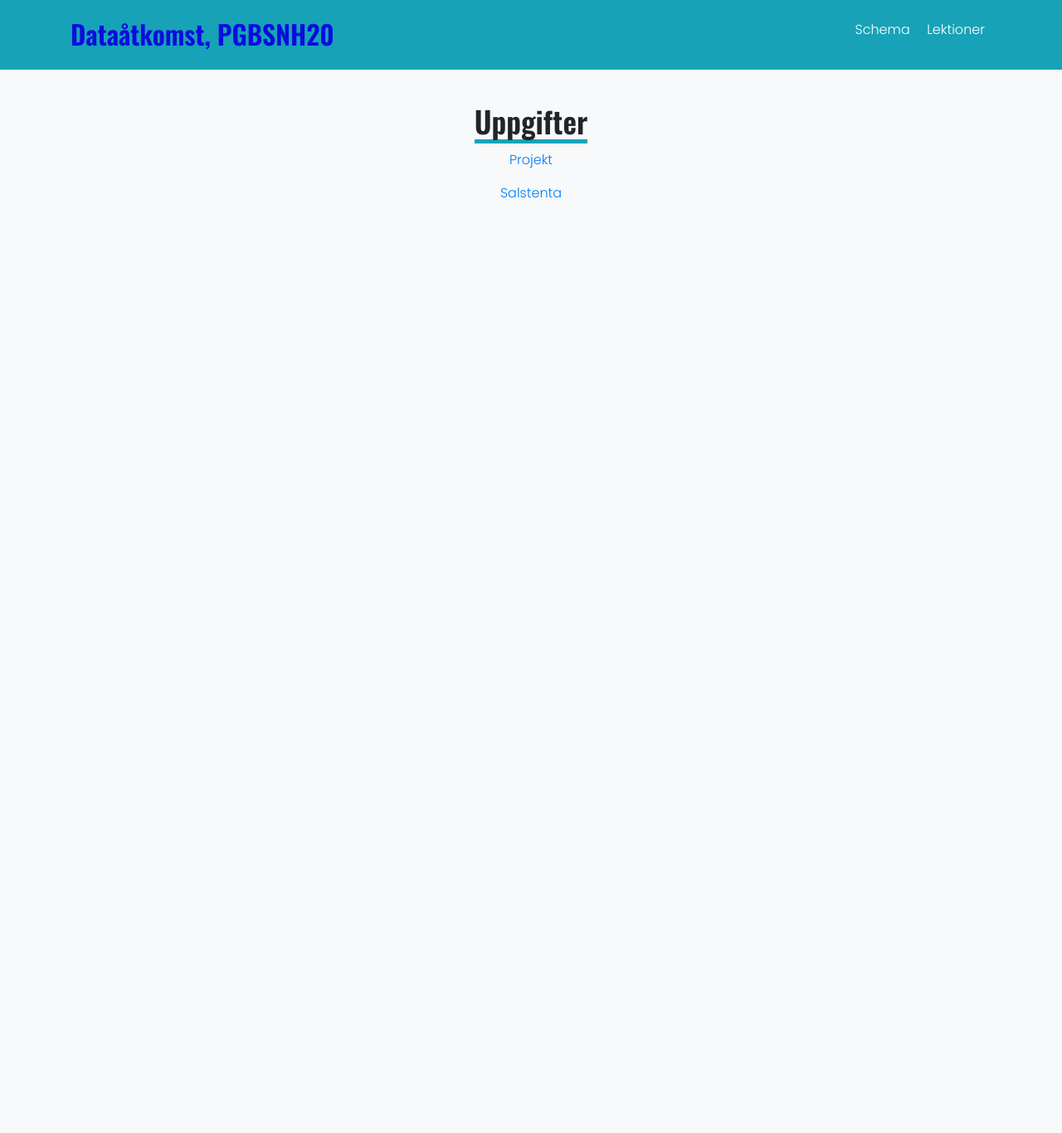
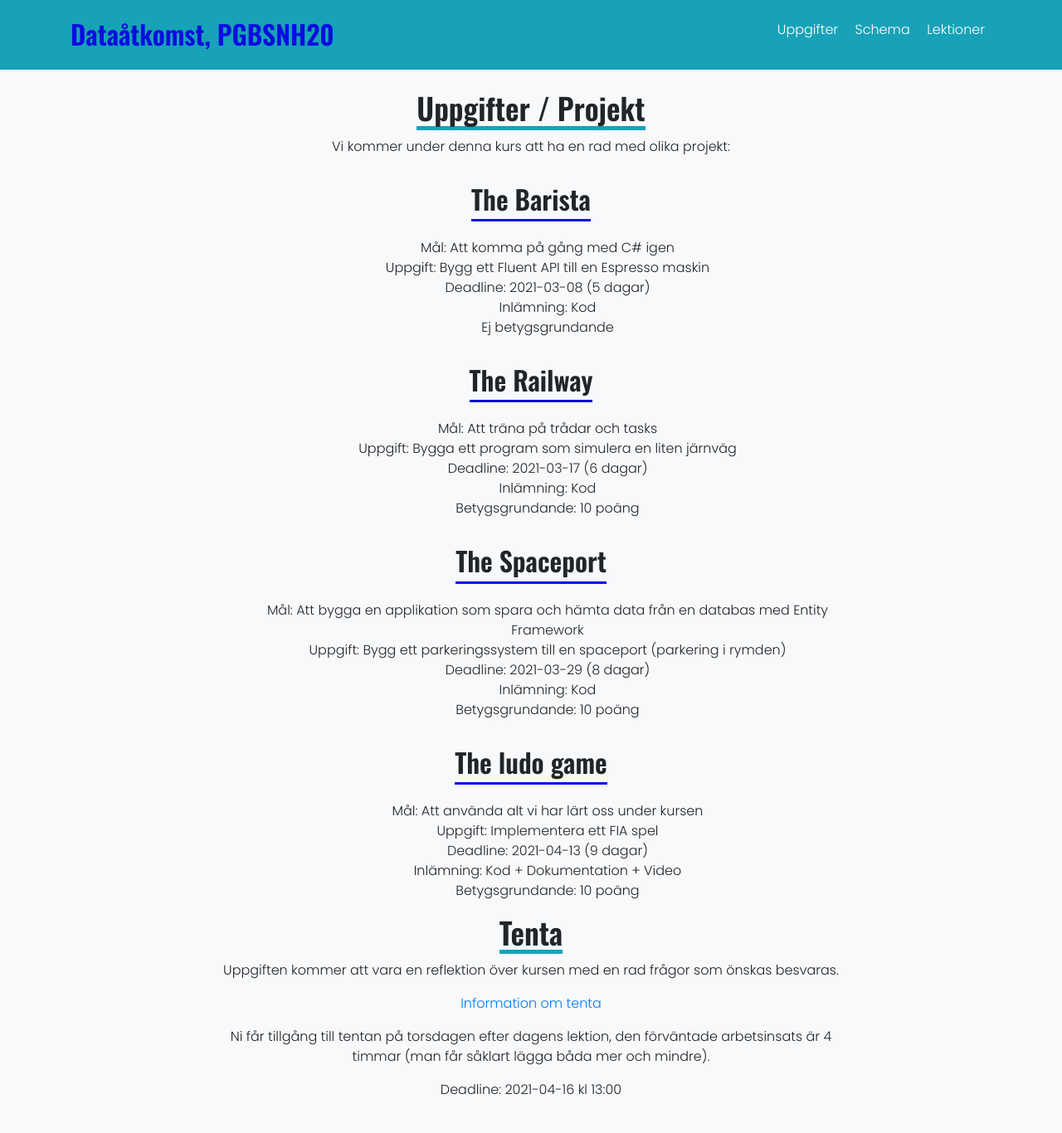
Before and after one commit to PGBSNH20/PGBSNH20-dataatkomst, a Jekyll site: the page built from assignments.md, in a window 1280 px wide. Shown: the whole page at 83% size. Built offline with Jekyll 4.4.1, drawn with Linux system fonts in a browser that asks for light colours; nearby versions of some CDN libraries; before the commit the page ends 900 px from its top, so only the background shows below that.

Commit message:
Adds assignments

```diff
--- a/_data/schedule.yml
+++ b/_data/schedule.yml
@@ -302,8 +302,8 @@ weeks:
       number: "A1"
       slug: aaa/1
       description: "TBA"
-      start-full: 20210120T083000
-      end-full: 20210120T093000
+      start-full: 20210414T083000
+      end-full: 20210414T093000
   - day: 2021-04-15
     weekday: "Torsdag"
     activities: null
--- a/_includes/nav.html
+++ b/_includes/nav.html
@@ -1,2 +1,3 @@
+<a href="{{ "/assignments" | prepend: site.baseurl }}" class="text-white p-2">Uppgifter</a>
 <a href="{{ "/schedule" | prepend: site.baseurl }}" class="text-white p-2">Schema</a>
 <a href="{{ "/lectures" | prepend: site.baseurl }}" class="text-white p-2">Lektioner</a>
--- a/assignments.md
+++ b/assignments.md
@@ -1,11 +1,47 @@
 ---
-layout: page
+layout: welcome
 title: Assignments
 permalink: /assignments/
 ---
 
-# Uppgifter
+# Uppgifter / Projekt
 
-[Projekt](project)
+Vi kommer under denna kurs att ha en rad med olika projekt:
 
-[Salstenta](tenta)
+## The Barista
+* Mål: Att komma på gång med C# igen
+* Uppgift: Bygg ett Fluent API till en Espresso maskin
+* Deadline: 2021-03-08 (5 dagar)
+* Inlämning: Kod
+* Ej betygsgrundande
+
+## The Railway
+* Mål: Att träna på trådar och tasks
+* Uppgift: Bygga ett program som simulera en liten järnväg
+* Deadline: 2021-03-17 (6 dagar)
+* Inlämning: Kod
+* Betygsgrundande: 10 poäng
+
+## The Spaceport
+* Mål: Att bygga en applikation som spara och hämta data från en databas med Entity Framework
+* Uppgift: Bygg ett parkeringssystem till en spaceport (parkering i rymden)
+* Deadline: 2021-03-29 (8 dagar)
+* Inlämning: Kod
+* Betygsgrundande: 10 poäng
+
+## The ludo game
+* Mål: Att använda alt vi har lärt oss under kursen
+* Uppgift: Implementera ett FIA spel
+* Deadline: 2021-04-13 (9 dagar)
+* Inlämning: Kod + Dokumentation + Video
+* Betygsgrundande: 10 poäng
+
+# Tenta
+
+Uppgiften kommer att vara en reflektion över kursen med en rad frågor som önskas besvaras.
+
+[Information om tenta](tenta)
+
+Ni får tillgång till tentan på torsdagen efter dagens lektion, den förväntade arbetsinsats är 4 timmar (man får såklart lägga båda mer och mindre).
+
+Deadline: 2021-04-16 kl 13:00
```
Also changed, not shown: assignments/project.md (deleted, +0 -84 lines), assignments/tenta.md (+2 -2 lines).
